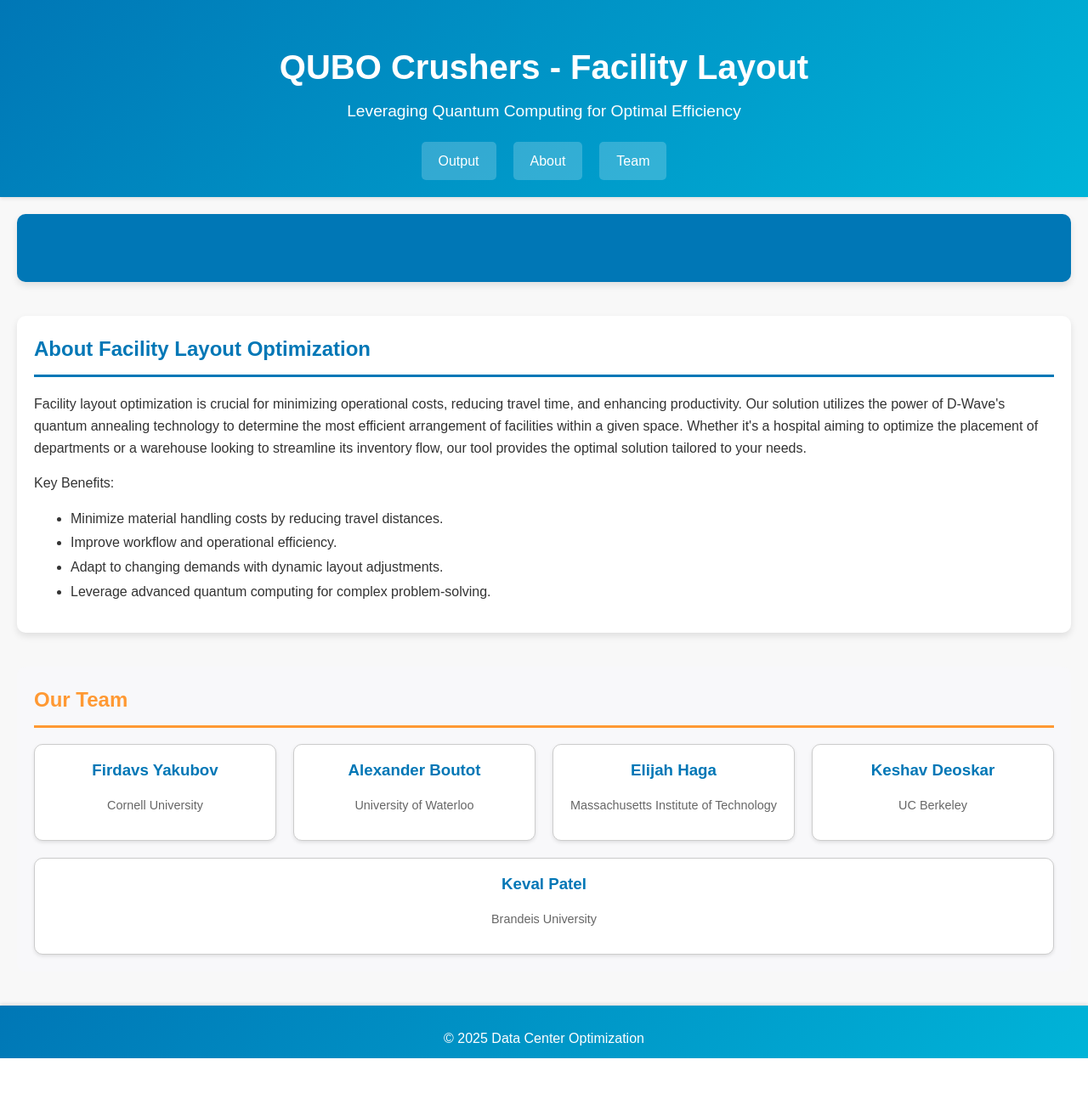
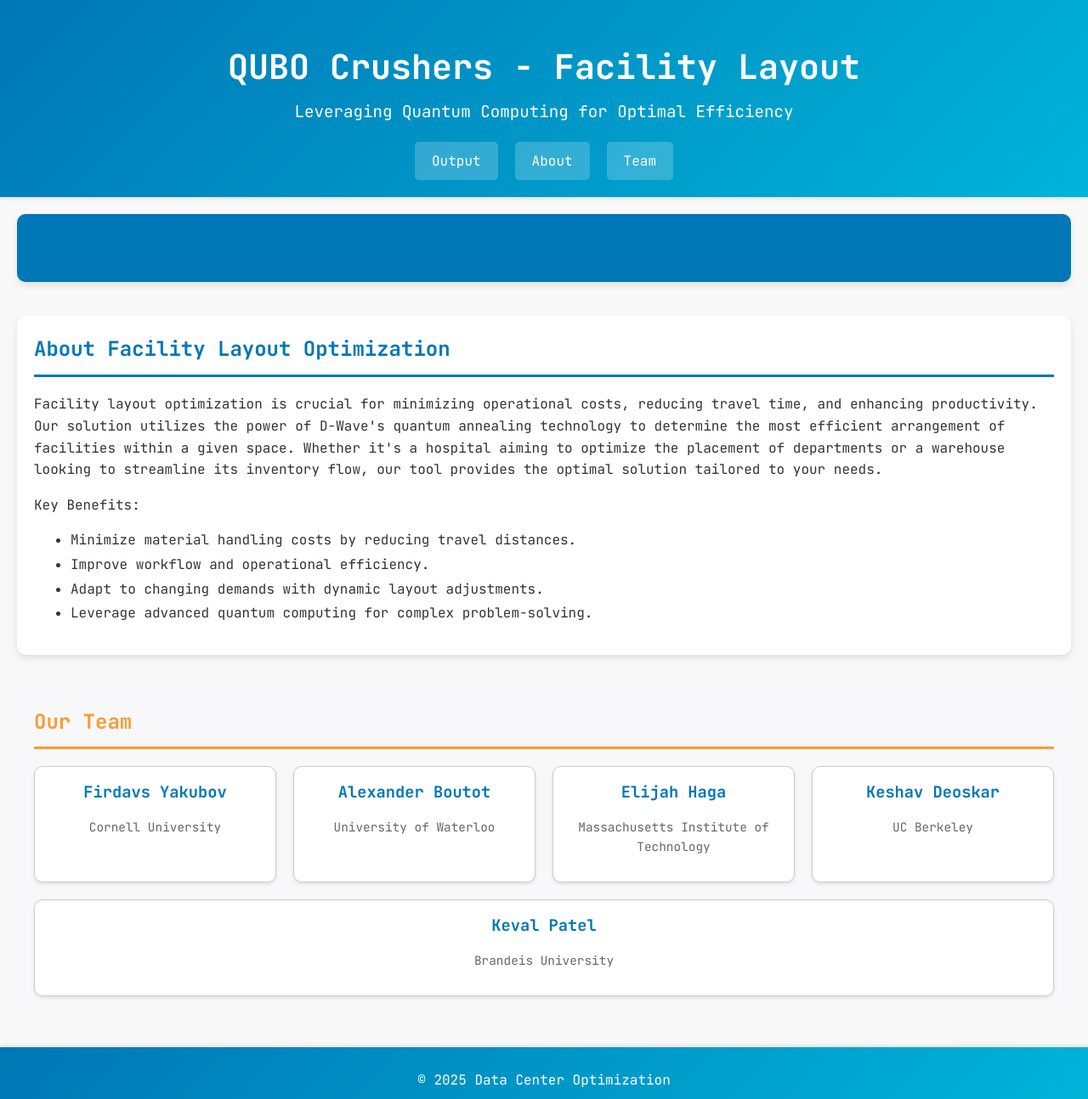
Before and after one commit to kdeoskar/iQuHack-25-QUBO-Crushers, a Python web app: template visualizer/visualizer/templates/visualizer/index.html in a window 1280 px wide. Shown: the whole page at 85% size. Before the commit the page ends 1246 px from the top, so only its background shows below. Run offline with Jinja, Linux system fonts and the light colour scheme; the template is opened without the code that fills it, so the values that code supplies are empty; some libraries are stand-ins or nearby versions.

Commit message:
More tweaking of web page

```diff
--- a/visualizer/visualizer/templates/visualizer/index.html
+++ b/visualizer/visualizer/templates/visualizer/index.html
@@ -5,9 +5,10 @@
     <meta name="viewport" content="width=device-width, initial-scale=1.0">
     <title>Data Center Optimization</title>
     <script src="https://cdn.plot.ly/plotly-latest.min.js"></script>
+    <link href="https://fonts.googleapis.com/css2?family=JetBrains+Mono:wght@400;700&display=swap" rel="stylesheet">
     <style>
         body {
-            font-family: 'Arial', sans-serif;
+            font-family: 'JetBrains Mono', monospace;
             margin: 0;
             background-color: #f8f8f8;
             color: #333;
```
